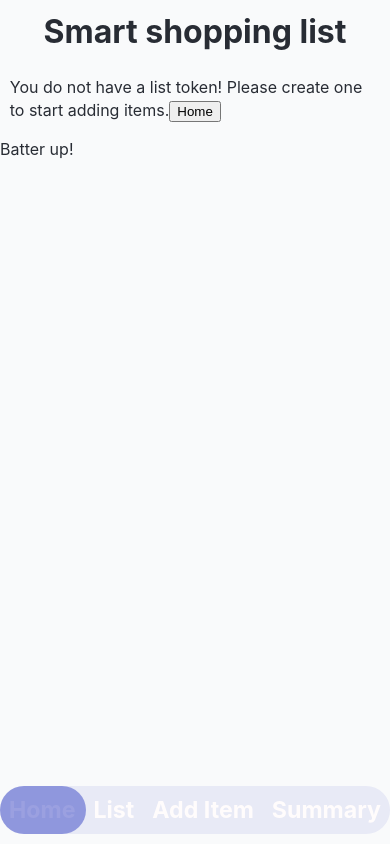
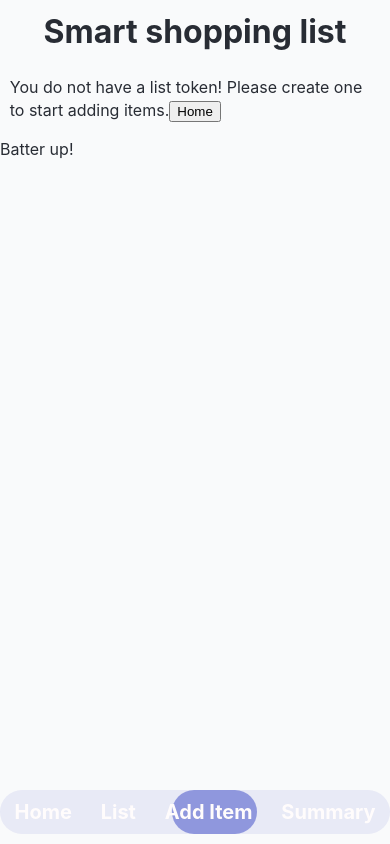
Before and after one commit to the-collab-lab/tcl-46-smart-shopping-list, a React (Vite) app: page /add-item in a window 390 px wide. Built offline with nearby package versions, Linux system fonts and the light colour scheme.

Commit message:
add media queries and add react state to manage div sliding

```diff
--- a/src/App.jsx
+++ b/src/App.jsx
@@ -8,6 +8,7 @@ import { useStateWithStorage } from './utils';
 
 export function App() {
 	const [data, setData] = useState([]);
+	const [activeComponent, setActiveComponent] = useState();
 	const navigate = useNavigate();
 
 	const [listToken, setListToken] = useStateWithStorage(
@@ -34,7 +35,7 @@ export function App() {
 
 	return (
 		<Routes>
-			<Route path="/" element={<Layout />}>
+			<Route path="/" element={<Layout activeComponent={activeComponent} />}>
 				<Route
 					index
 					element={
@@ -42,6 +43,7 @@ export function App() {
 							listToken={listToken}
 							setListToken={setListToken}
 							user={[userToken, setUserToken]}
+							setActiveComponent={setActiveComponent}
 						/>
 					}
 				/>
@@ -53,6 +55,7 @@ export function App() {
 							listToken={listToken}
 							setListToken={setListToken}
 							user={[userToken, setUserToken]}
+							setActiveComponent={setActiveComponent}
 						/>
 					}
 				/>
@@ -63,10 +66,16 @@ export function App() {
 							data={data}
 							listToken={listToken}
 							user={[userToken, setUserToken]}
+							setActiveComponent={setActiveComponent}
 						/>
 					}
 				/>
-				<Route path="/summary" element={<Summary data={data} />} />
+				<Route
+					path="/summary"
+					element={
+						<Summary data={data} setActiveComponent={setActiveComponent} />
+					}
+				/>
 			</Route>
 		</Routes>
 	);
--- a/src/views/AddItem.jsx
+++ b/src/views/AddItem.jsx
@@ -1,11 +1,14 @@
-import { useState } from 'react';
+import { useState, useEffect } from 'react';
 import { isEmpty, isDuplicate } from '../utils/validateStrings';
 import { addItem } from '../api/firebase';
 import NoToken from '../components/NoToken';
 import { getUserListsArr } from '../utils/user';
 
 const defaultItem = { itemName: '', daysUntilNextPurchase: 7 };
-export function AddItem({ data, listToken, user }) {
+export function AddItem({ data, listToken, user, setActiveComponent }) {
+	useEffect(() => {
+		setActiveComponent('add-item');
+	}, []);
 	const [item, setItem] = useState(defaultItem);
 	const [status, setStatus] = useState('');
 	const [selectedListToken, setSelectedListToken] = useState(listToken);
--- a/src/views/Home.jsx
+++ b/src/views/Home.jsx
@@ -1,11 +1,14 @@
 import './Home.css';
-import { useState } from 'react';
+import { useState, useEffect } from 'react';
 import { useNavigate } from 'react-router-dom';
 import { generateToken } from '@the-collab-lab/shopping-list-utils';
 import { getItemData, streamListItems, addItem } from '../api';
 import { setNewUserToken, addNewListToUser } from '../utils/user';
 
-export function Home({ listToken, setListToken, user }) {
+export function Home({ listToken, setListToken, user, setActiveComponent }) {
+	useEffect(() => {
+		setActiveComponent('home');
+	}, []);
 	const [errorMessage, setErrorMessage] = useState('');
 	const [joinListToken, setJoinListToken] = useState('');
 	const [listName, setListName] = useState('');
--- a/src/views/Layout.css
+++ b/src/views/Layout.css
@@ -54,6 +54,8 @@
 	flex: 0 1 auto;
 	padding: 0.8rem;
 	text-align: center;
+	position: relative;
+	z-index: 1;
 }
 
 .Nav-link__shadow {
@@ -65,4 +67,50 @@
 	left: 0;
 	right: 0;
 	width: 22%;
+	transition: left 0.3s ease-in;
+	z-index: 0;
 }
+
+.Nav-link__shadow_home {
+	top: 0;
+	bottom: 0;
+	left: 0;
+	right: 0;
+	width: 22%;
+}
+
+.Nav-link__shadow_list {
+	top: 0;
+	bottom: 0;
+	left: 22%;
+	right: 0;
+	width: 20%;
+}
+
+.Nav-link__shadow_add-item {
+	top: 0;
+	bottom: 0;
+	left: 44%;
+	right: 0;
+	width: 22%;
+}
+
+.Nav-link__shadow_summary {
+	top: 0;
+	bottom: 0;
+	left: 70%;
+	right: 0;
+	width: 30%;
+}
+
+@media screen and (max-width: 768px) {
+	.Nav-link {
+		font-size: 1.25em;
+	}
+}
+
+@media screen and (max-width: 375px) {
+	.Nav-link {
+		font-size: 1em;
+	}
+}
--- a/src/views/Layout.jsx
+++ b/src/views/Layout.jsx
@@ -1,12 +1,9 @@
 import { Outlet, NavLink } from 'react-router-dom';
 import FoodPuns from '../components/FoodPuns';
-import { useState } from 'react';
 
 import './Layout.css';
 
-export function Layout() {
-	const [activeNavLink, setActiveNavLink] = useState('');
-	console.log(activeNavLink);
+export function Layout({ activeComponent }) {
 	return (
 		<div className="Layout">
 			<header className="Layout-header">
@@ -17,44 +14,21 @@ export function Layout() {
 			</main>
 			<FoodPuns />
 			<nav className="Nav">
-				<NavLink
-					to="/"
-					// className={({ isActive }) => {
-					// 	if (isActive) setActiveNavLink('home');
-					// 	return 'Nav-link';
-					// }}
-					className="Nav-link"
-				>
+				<NavLink to="/" className="Nav-link">
 					Home
 				</NavLink>
-				<NavLink
-					to="/list"
-					className={({ isActive }) => {
-						if (isActive) setActiveNavLink('list');
-						return 'Nav-link';
-					}}
-				>
+				<NavLink to="/list" className="Nav-link">
 					List
 				</NavLink>
-				<NavLink
-					to="/add-item"
-					className={({ isActive }) => {
-						if (isActive) setActiveNavLink('add-item');
-						return 'Nav-link';
-					}}
-				>
+				<NavLink to="/add-item" className="Nav-link">
 					Add Item
 				</NavLink>
-				<NavLink
-					to="/summary"
-					className={({ isActive }) => {
-						if (isActive) setActiveNavLink('summary');
-						return 'Nav-link';
-					}}
-				>
+				<NavLink to="/summary" className="Nav-link">
 					Summary
 				</NavLink>
-				<div className="Nav-link__shadow"></div>
+				<div
+					className={`Nav-link__shadow Nav-link__shadow_${activeComponent}`}
+				></div>
 			</nav>
 		</div>
 	);
--- a/src/views/List.jsx
+++ b/src/views/List.jsx
@@ -17,7 +17,16 @@ import ListTitle from '../components/ListTitle';
 
 const defaultDates = { startDate: '', endDate: '' };
 
-export function List({ data, listToken, setListToken, user }) {
+export function List({
+	data,
+	listToken,
+	setListToken,
+	user,
+	setActiveComponent,
+}) {
+	useEffect(() => {
+		setActiveComponent('list');
+	}, []);
 	const navigate = useNavigate();
 	const [searchTerm, setSearchTerm] = useState('');
 	const [copied, setCopied] = useState('');
--- a/src/views/Summary.jsx
+++ b/src/views/Summary.jsx
@@ -1,9 +1,12 @@
-import { useState, useMemo } from 'react';
+import { useState, useMemo, useEffect } from 'react';
 import { getDaysBetweenDates } from '../utils';
 import { comparePurchaseUrgency } from '../utils/item';
 import { Goals } from '../components/Goals';
 
-export function Summary({ data, goal }) {
+export function Summary({ data, goal, setActiveComponent }) {
+	useEffect(() => {
+		setActiveComponent('summary');
+	}, []);
 	//memoize below?
 	const getPurchased = (array) =>
 		array.filter((item) => item.dateLastPurchased); //purchased at least once, not null value
```
